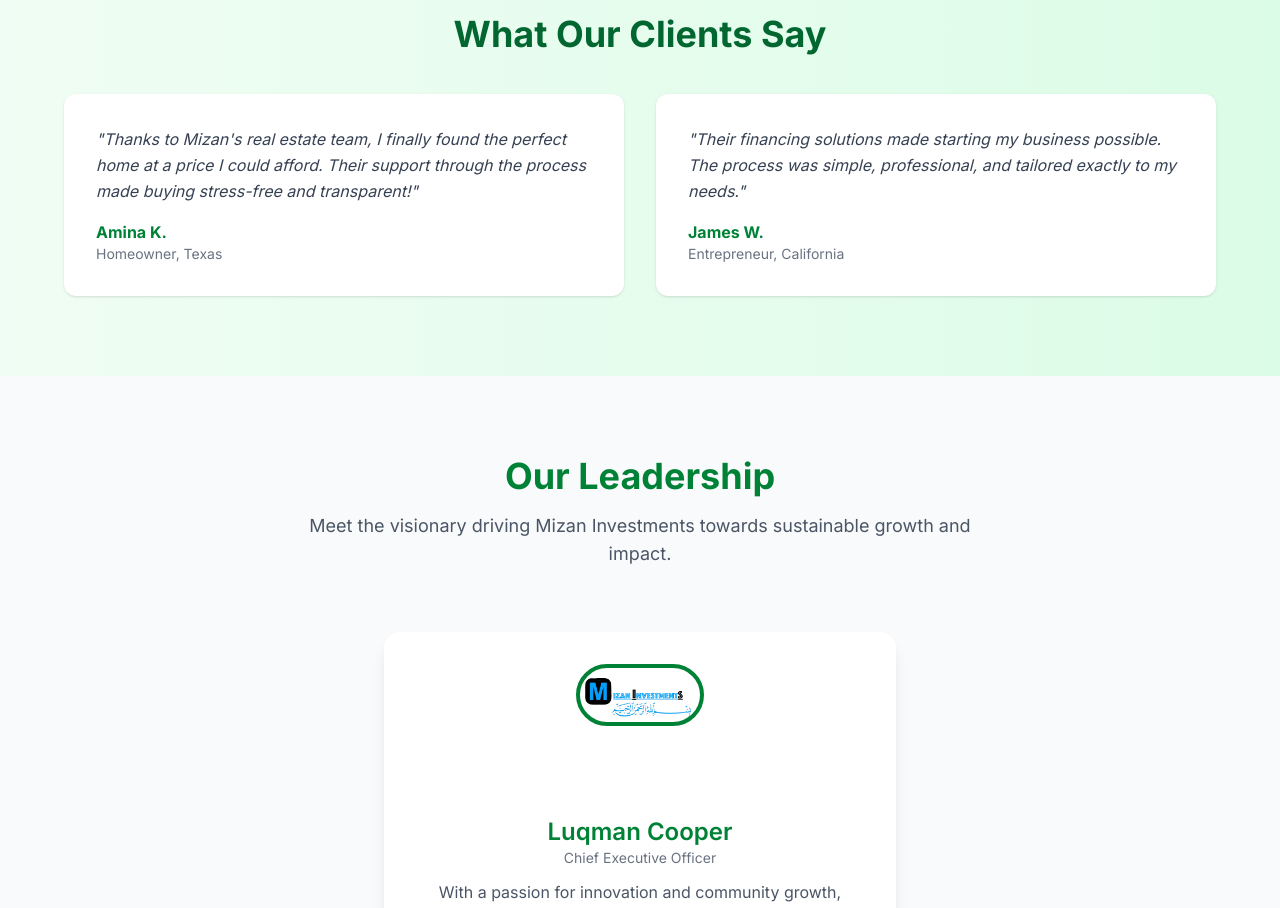
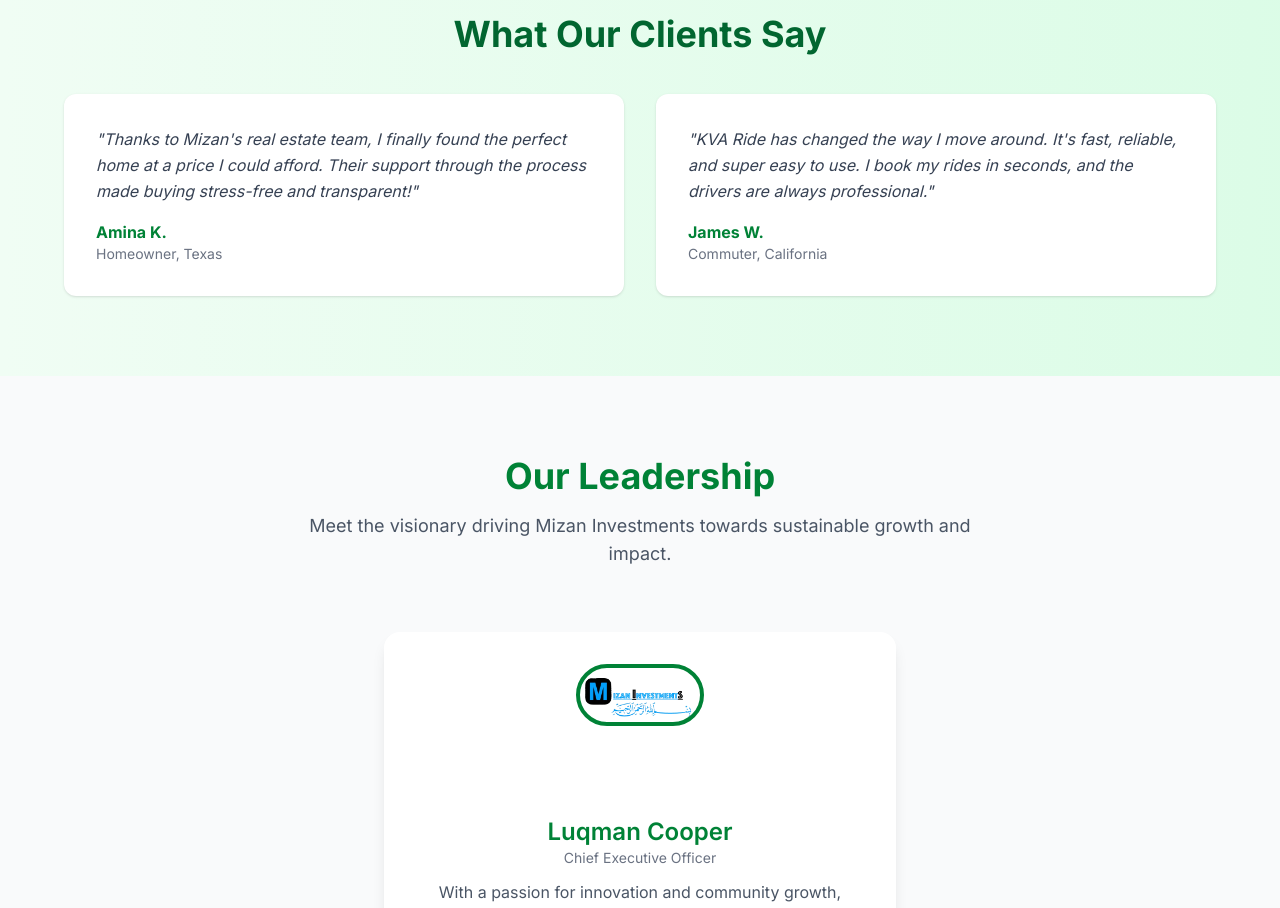
Before and after one commit to tahidicorp/kva_infowebsite, a Next.js app: page / in a window 1280 px wide. Shown: the part 1500-2408 px from the top of the page. Built offline with nearby package versions, Linux system fonts and the light colour scheme.

Commit message:
made changes

```diff
--- a/src/app/components/AboutUs.tsx
+++ b/src/app/components/AboutUs.tsx
@@ -34,8 +34,9 @@
           we are a mission-driven team committed to empowering communities through innovative solutions in{" "}
           <span className="font-semibold text-green-700">Financing</span>,{" "}
           <span className="font-semibold text-green-700">Construction</span>, and{" "}
-          <span className="font-semibold text-green-700">Real Estate</span>. Our passion lies in creating
-          opportunities, delivering excellence, and building a future where growth is accessible to all.
+          <span className="font-semibold text-green-700">Real Estate</span>.
+          Our passion lies in creating opportunities, delivering excellence, and building a future where
+          growth is accessible to all.
         </motion.p>
       </section>
 
@@ -99,12 +100,12 @@
           {/* Testimonial 2 */}
           <div className="bg-white rounded-xl shadow-sm p-5 sm:p-6 md:p-8 transition-all">
             <p className="italic text-sm sm:text-base text-gray-700 mb-4 leading-relaxed">
-              "Their financing solutions made starting my business possible. The process was simple,
-              professional, and tailored exactly to my needs."
+              "KVA Ride has changed the way I move around. It's fast, reliable, and super easy to use.
+              I book my rides in seconds, and the drivers are always professional."
             </p>
             <div>
               <p className="text-green-700 font-bold">James W.</p>
-              <p className="text-sm text-gray-500">Entrepreneur, California</p>
+              <p className="text-sm text-gray-500">Commuter, California</p>
             </div>
           </div>
         </div>
```
